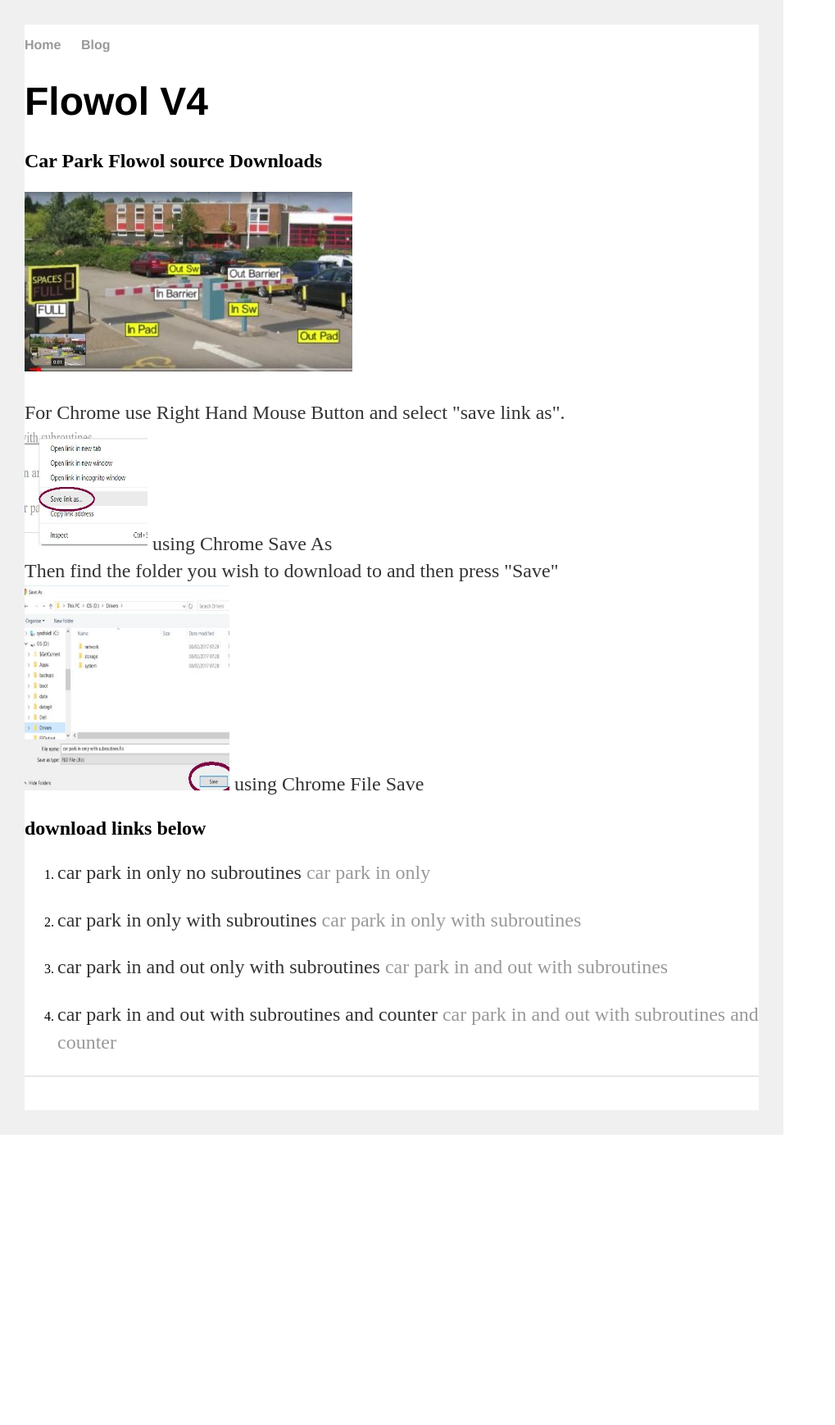
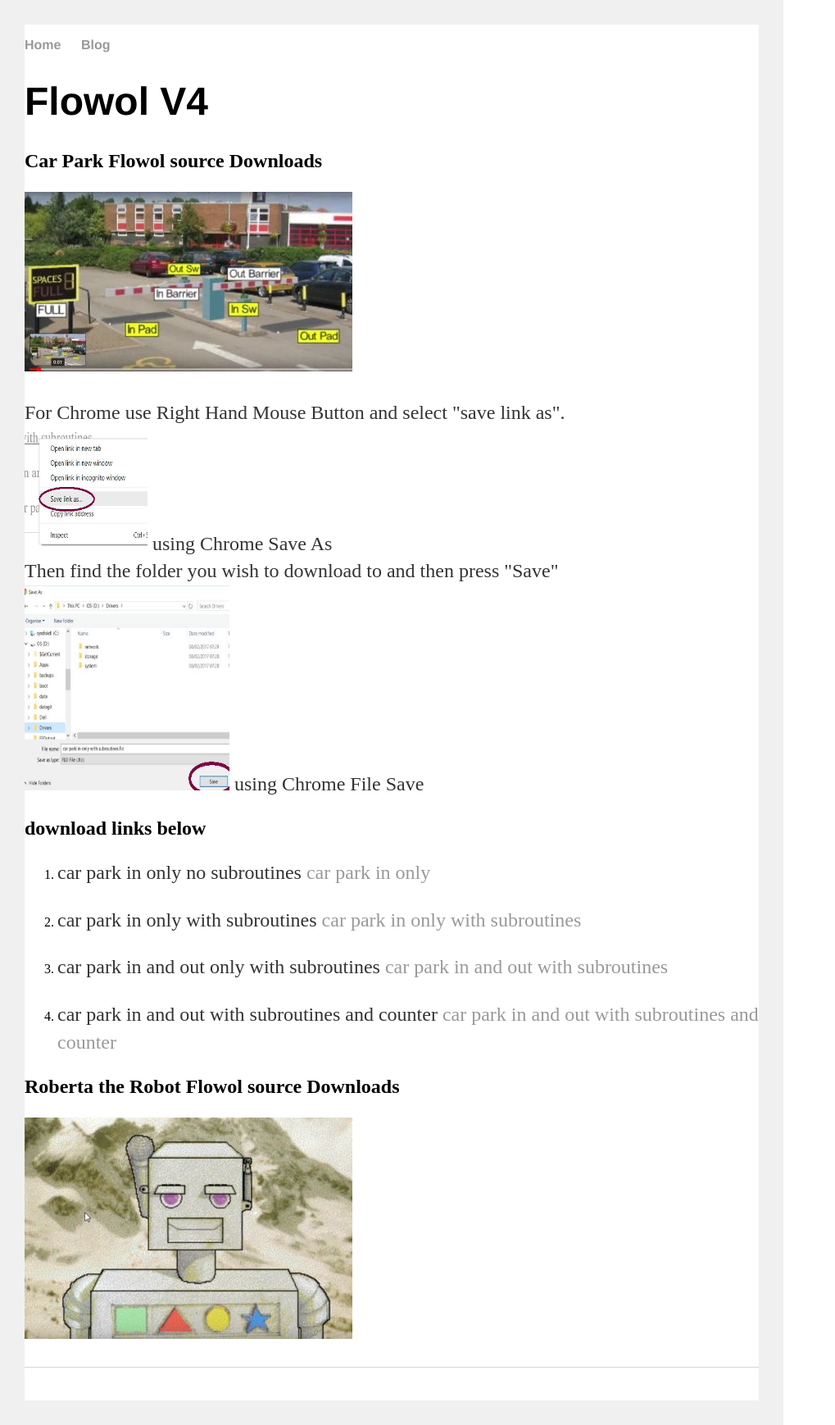
Before and after one commit to transfer99/transfer99.github.io, a Jekyll site: the page built from _posts/2019-01-30-flowolv4.md, in a window 1280 px wide. Shown: the whole page at 82% size, without its empty margins (0-1019 px from the left). Built offline with Jekyll 4.4.1, drawn with Linux system fonts in a browser that asks for light colours; before the commit the page ends 1384 px from its top, so only the background shows below that.

Commit message:
flowol opt 3 correct file
flowol opt 3 correct file

```diff
--- a/_posts/2019-01-30-flowolv4.md
+++ b/_posts/2019-01-30-flowolv4.md
@@ -6,8 +6,6 @@
 ## **Car Park Flowol source Downloads**
 
 ![Alt textl]({{ site.baseurl }}/01flowolv4/carparkmimic.jpg "Flowol Car Park Mimic Overview")
-
-
 
 <P>For Chrome use Right Hand Mouse Button and select "save link as".<BR />
 <img src = "{{ site.baseurl }}/01flowolv4/chromesaveas.jpg"  width="150" height="150" /> using Chrome Save As <br />
@@ -19,6 +17,9 @@
 
 2. car park in only with subroutines [car park in only with subroutines]({{site.baseurl}}/01flowolv4/car park in only with subroutines.flo "car park in only with subroutines")
 
-3. car park in and out only with subroutines [car park in and out with subroutines]({{site.baseurl}}/01flowolv4/car park in only with subroutines.flo "car park in and out only with subroutines")
+3. car park in and out only with subroutines [car park in and out with subroutines]({{site.baseurl}}/01flowolv4/car park in and out with subroutines.flo "car park in and out only with subroutines")
 
 4. car park in and out with subroutines and counter [car park in and out with subroutines and counter]({{site.baseurl}}/01flowolv4/car park in and out with subroutines and counter.flo "car park in and out with subroutines and counter")
+
+## **Roberta the Robot Flowol source Downloads**
+ ![Alt textl]({{ site.baseurl }}/01flowolv4/robot/robotmimic.jpg "Roberta the Robot Mimic Overview")
```
Also changed, not shown: 01flowolv4/robot/robotmimic.jpg (added), 2 other files.
